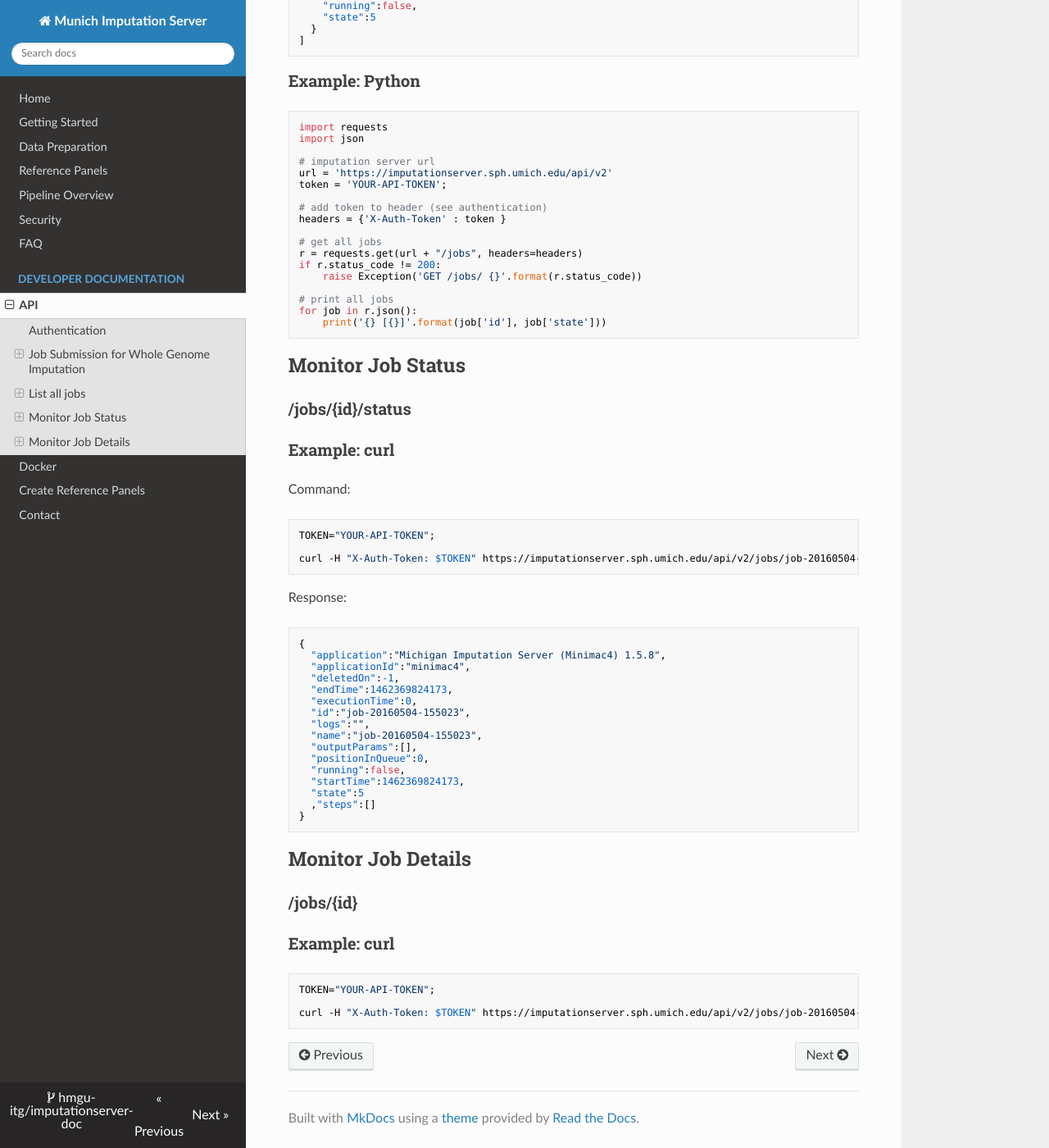
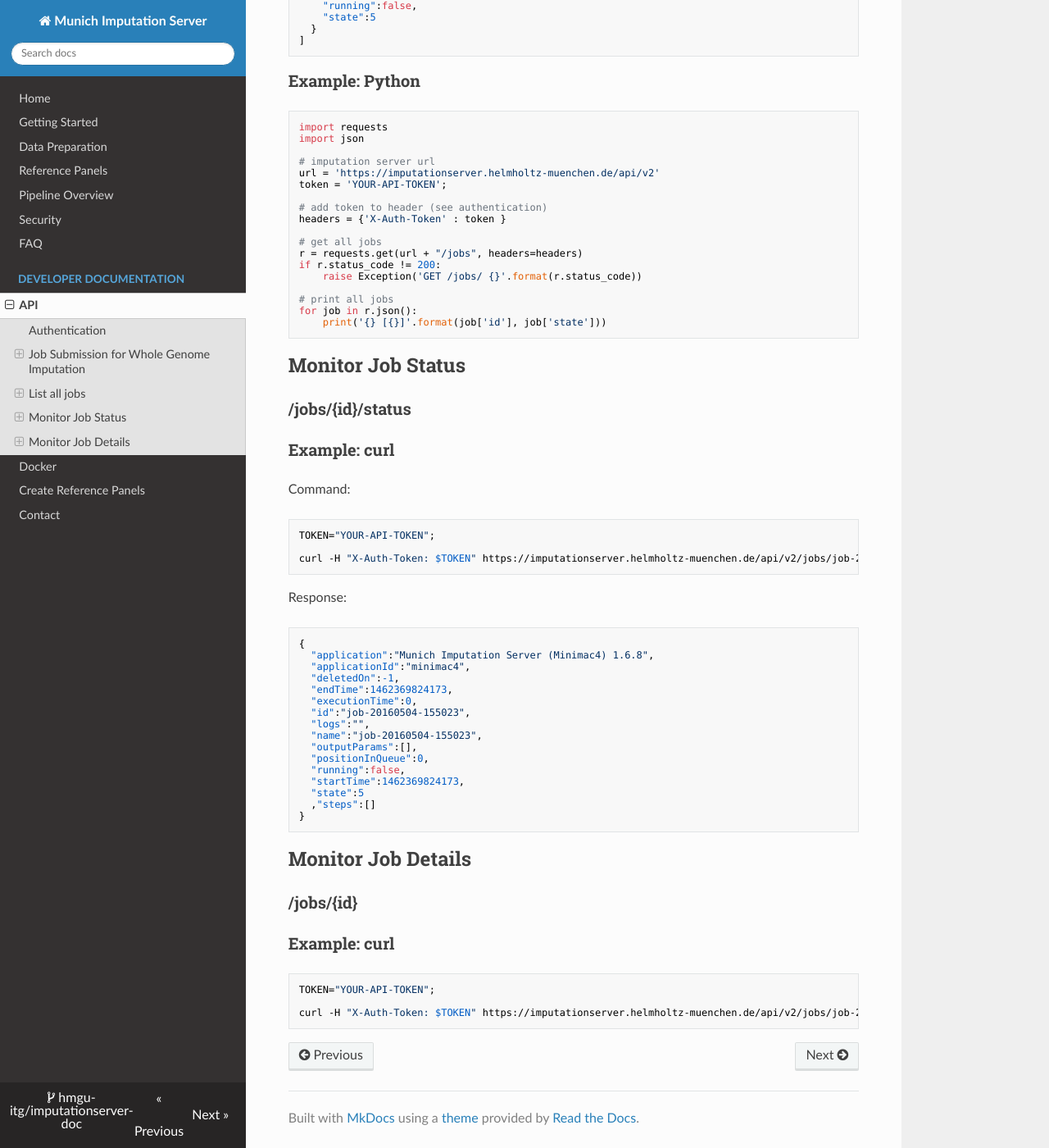
Before and after one commit to hmgu-itg/imputationserver-doc, an MkDocs documentation site: the page built from docs/api.md, in a window 1280 px wide and 1400 px high, scrolled down 2532 px. Shown: the whole window at 82% size. Built offline with MkDocs 1.6.1, drawn with Linux system fonts in a browser that asks for light colours; nearby versions of some CDN libraries; some of the changed text lies outside the part shown.

Commit message:
Updated all URLs in api.md

````diff
--- a/docs/api.md
+++ b/docs/api.md
@@ -42,7 +42,7 @@ Command:
 ```sh
 TOKEN="YOUR-API-TOKEN";
 
-curl -H "X-Auth-Token: $TOKEN" https://imputationserver.sph.umich.edu/api/v2/jobs
+curl -H "X-Auth-Token: $TOKEN" https://imputationserver.helmholtz-muenchen.de/api/v2/jobs
 ```
 
 Response:
@@ -84,7 +84,7 @@ import requests
 import json
 
 # imputation server url
-url = 'https://imputationserver.sph.umich.edu/api/v2'
+url = 'https://imputationserver.helmholtz-muenchen.de/api/v2'
 token = 'YOUR-API-TOKEN';
 
 # add token to header (see authentication)
@@ -111,14 +111,14 @@ Command:
 ```sh
 TOKEN="YOUR-API-TOKEN";
 
-curl -H "X-Auth-Token: $TOKEN" https://imputationserver.sph.umich.edu/api/v2/jobs/job-20160504-155023/status
+curl -H "X-Auth-Token: $TOKEN" https://imputationserver.helmholtz-muenchen.de/api/v2/jobs/job-20160504-155023/status
 ```
 
 Response:
 
 ```json
 {
-  "application":"Michigan Imputation Server (Minimac4) 1.5.8",
+  "application":"Munich Imputation Server (Minimac4) 1.6.8",
   "applicationId":"minimac4",
   "deletedOn":-1,
   "endTime":1462369824173,
@@ -144,5 +144,5 @@ Response:
 ```sh
 TOKEN="YOUR-API-TOKEN";
 
-curl -H "X-Auth-Token: $TOKEN" https://imputationserver.sph.umich.edu/api/v2/jobs/job-20160504-155023/
+curl -H "X-Auth-Token: $TOKEN" https://imputationserver.helmholtz-muenchen.de/api/v2/jobs/job-20160504-155023/
 ```
````
